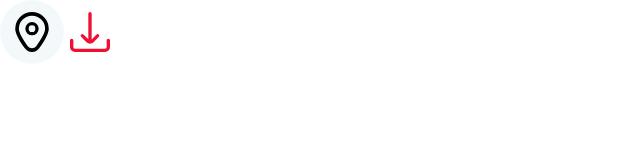
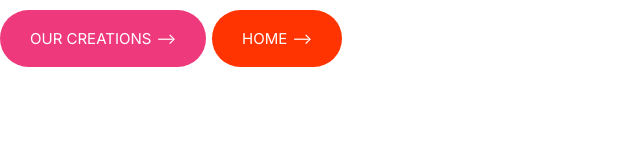
Before and after one commit to gamithf/Home-Made-Cakes, a plain HTML site: page index.html in a window 1280 px wide. Shown: the whole page, without its empty margins (0-640 px from the left). Drawn offline with Linux system fonts and the light colour scheme.

Commit message:
Build the buttons

```diff
--- a/css/styles.css
+++ b/css/styles.css
@@ -2,6 +2,11 @@
   --color-headings: #1b0760;
   --color-body: #918ca4;
   --color-accent: #ff3400;
+}
+*,
+*::before,
+*::after {
+  box-sizing: border-box;
 }
 
 /* Typography */
@@ -45,7 +50,7 @@ p {
 a {
   text-decoration: none;
   color: var(--color-accent);
-  font-weight: bold;
+  font-weight: 500;
 }
 .link-arrow::after {
   content: "-->";
@@ -109,3 +114,43 @@ a {
 .icon--card {
   fill: #f10e33;
 }
+
+/* Buttons */
+.btn {
+  border: 0;
+  border-radius: 40px;
+  font-size: 1.8rem;
+  font-weight: 500;
+  padding: 2rem 3rem;
+  cursor: pointer;
+  margin: 1rem 0;
+  text-transform: uppercase;
+  text-align: center;
+  white-space: nowrap;
+}
+.btn::after {
+  content: "-->";
+  margin-left: 0.5rem;
+}
+.btn:hover:after {
+  margin-left: 1rem;
+}
+.btn--hero {
+  background-color: #ee3a7c;
+  color: #fff;
+}
+.btn--hero:hover {
+  background-color: #e91b66;
+}
+.btn--section {
+  background-color: var(--color-accent);
+  color: #fff;
+}
+.btn--section:hover {
+  background-color: #ed4a04;
+}
+@media screen and (min-width: 1024px) {
+  .btn {
+    font-size: 1.5rem;
+  }
+}
--- a/index.html
+++ b/index.html
@@ -15,13 +15,7 @@
     <link rel="stylesheet" href="css/styles.css" />
   </head>
   <body>
-    <span class="icon-container">
-      <svg class="icon">
-        <use xlink:href="images/sprite.svg#marker (1)"></use>
-      </svg>
-    </span>
-    <svg class="icon icon--card">
-      <use xlink:href="images/sprite.svg#download (1)"></use>
-    </svg>
+    <a href=""><button class="btn btn--hero">Our Creations</button></a>
+    <button class="btn btn--section">Home</button>
   </body>
 </html>
```
Also changed, not shown: components/buttons.html (added, +2 -0 lines).
